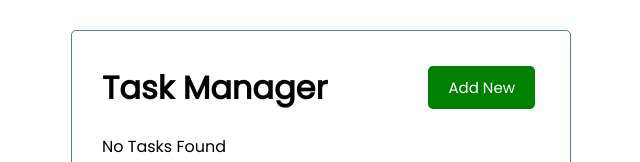
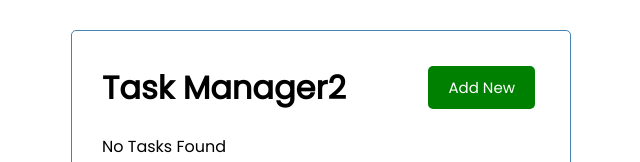
Before and after one commit to ksnirob/Task-Manager-App-React, a React (Create React App) app: page / in a window 1280 px wide. Shown: the top 162 px of the page, without its empty margins (319-959 px from the left). Built offline with nearby package versions, Linux system fonts and the light colour scheme; no server answers.

Commit message:
Update App.js

```diff
--- a/src/App.js
+++ b/src/App.js
@@ -84,7 +84,7 @@ function App() {
   return (
     <Router>
       <div className="container">
-        <Header title="Task Manager" onAdd={() => setShowAddTask(!showAddTask)} showAdd={showAddTask} />
+        <Header title="Task Manager2" onAdd={() => setShowAddTask(!showAddTask)} showAdd={showAddTask} />
 
         <Route path='/' exact render={(props) => (
           <>
```
